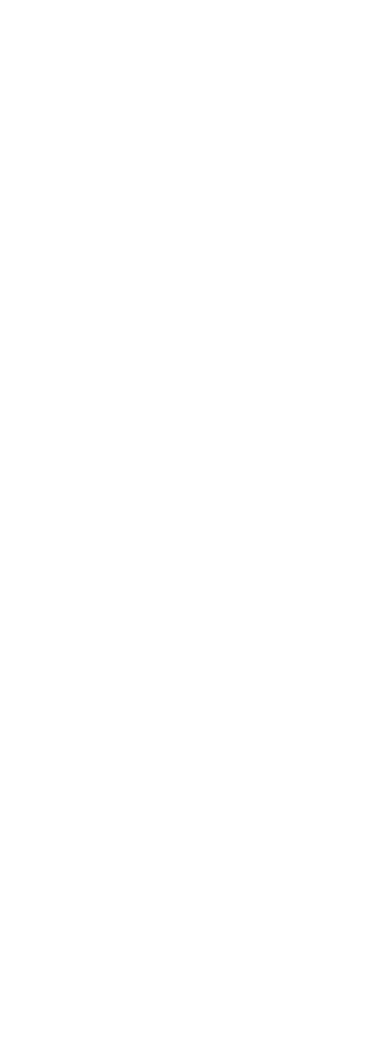
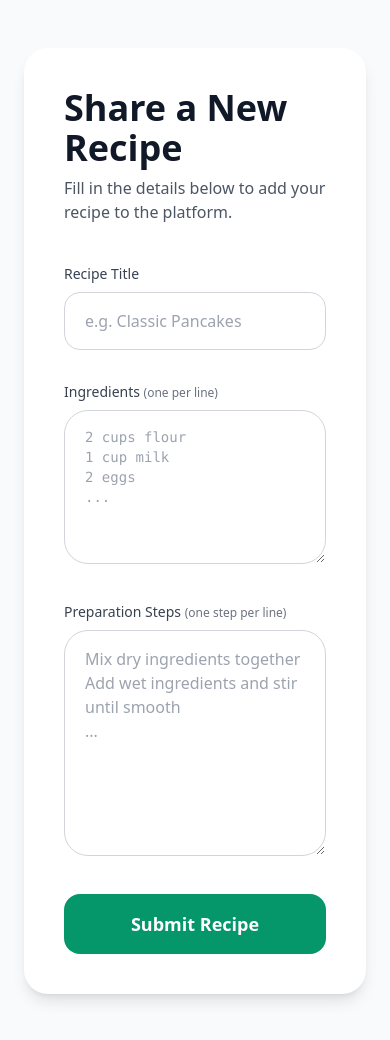
Before and after one commit to assaawin/alx-fe-reactjs, a React app in the folder recipe-sharing-platform/: page /add-recipe in a window 390 px wide. Before the commit this address had no page. Before the commit the page ends 844 px from the top, so only its background shows below. Built offline with nearby package versions, Linux system fonts and the light colour scheme; the HTML template or start-up script is replaced by a standard one.

Commit message:
Task 3: Add responsive Add Recipe Form with validation and Tailwind styling

```diff
--- a/recipe-sharing-platform/src/App.jsx
+++ b/recipe-sharing-platform/src/App.jsx
@@ -1,6 +1,7 @@
 import { BrowserRouter as Router, Routes, Route } from "react-router-dom";
 import HomePage from "./components/HomePage";
 import RecipeDetail from "./components/RecipeDetail";
+import AddRecipeForm from "./components/AddRecipeForm";
 
 function App() {
   return (
@@ -8,6 +9,7 @@
       <Routes>
         <Route path="/" element={<HomePage />} />
         <Route path="/recipe/:id" element={<RecipeDetail />} />
+        <Route path="/add-recipe" element={<AddRecipeForm />} />
       </Routes>
     </Router>
   );
--- /dev/null
+++ b/recipe-sharing-platform/src/components/AddRecipeForm.jsx
@@ -0,0 +1,145 @@
+import { useState } from 'react';
+import { useNavigate } from 'react-router-dom';
+
+const AddRecipeForm = () => {
+  const navigate = useNavigate();
+
+  const [formData, setFormData] = useState({
+    title: '',
+    ingredients: '',
+    instructions: ''
+  });
+
+  const [errors, setErrors] = useState({});
+  const [submitted, setSubmitted] = useState(false);
+
+  const handleChange = (e) => {
+    const { name, value } = e.target;
+    setFormData(prev => ({ ...prev, [name]: value }));
+    // Clear error when user starts typing
+    if (errors[name]) {
+      setErrors(prev => ({ ...prev, [name]: '' }));
+    }
+  };
+
+  const validateForm = () => {
+    const newErrors = {};
+
+    if (!formData.title.trim()) newErrors.title = 'Recipe title is required';
+    if (!formData.ingredients.trim()) newErrors.ingredients = 'Ingredients are required';
+    if (!formData.instructions.trim()) newErrors.instructions = 'Preparation steps are required';
+
+    // Optional: Check at least 2 ingredients (split by new line)
+    const ingredientList = formData.ingredients.trim().split('\n').filter(line => line.trim() !== '');
+    if (ingredientList.length < 2) {
+      newErrors.ingredients = 'Please add at least 2 ingredients (one per line)';
+    }
+
+    setErrors(newErrors);
+    return Object.keys(newErrors).length === 0;
+  };
+
+  const handleSubmit = (e) => {
+    e.preventDefault();
+
+    if (validateForm()) {
+      // For now, log to console (you can later connect to state or backend)
+      console.log('New Recipe Submitted:', {
+        ...formData,
+        ingredients: formData.ingredients.trim().split('\n').filter(line => line.trim() !== ''),
+        instructions: formData.instructions.trim().split('\n').filter(line => line.trim() !== '')
+      });
+
+      setSubmitted(true);
+
+      // Reset form and redirect after 2 seconds
+      setTimeout(() => {
+        navigate('/');
+      }, 2000);
+    }
+  };
+
+  return (
+    <div className="min-h-screen bg-gray-50 py-12">
+      <div className="max-w-2xl mx-auto px-6">
+        <div className="bg-white rounded-3xl shadow-lg p-10">
+          <h1 className="text-4xl font-bold text-gray-900 mb-2">Share a New Recipe</h1>
+          <p className="text-gray-600 mb-10">Fill in the details below to add your recipe to the platform.</p>
+
+          {submitted ? (
+            <div className="bg-emerald-50 border border-emerald-200 rounded-2xl p-8 text-center">
+              <div className="text-6xl mb-4">🎉</div>
+              <h2 className="text-2xl font-semibold text-emerald-700 mb-2">Recipe Submitted Successfully!</h2>
+              <p className="text-gray-600">Thank you! Redirecting to home page...</p>
+            </div>
+          ) : (
+            <form onSubmit={handleSubmit} className="space-y-8">
+              {/* Title */}
+              <div>
+                <label className="block text-sm font-medium text-gray-700 mb-2">
+                  Recipe Title
+                </label>
+                <input
+                  type="text"
+                  name="title"
+                  value={formData.title}
+                  onChange={handleChange}
+                  className={`w-full px-5 py-4 border rounded-2xl focus:outline-none focus:ring-2 focus:ring-emerald-500 transition-all ${
+                    errors.title ? 'border-red-500' : 'border-gray-300'
+                  }`}
+                  placeholder="e.g. Classic Pancakes"
+                />
+                {errors.title && <p className="text-red-500 text-sm mt-2">{errors.title}</p>}
+              </div>
+
+              {/* Ingredients */}
+              <div>
+                <label className="block text-sm font-medium text-gray-700 mb-2">
+                  Ingredients <span className="text-gray-500 text-xs">(one per line)</span>
+                </label>
+                <textarea
+                  name="ingredients"
+                  value={formData.ingredients}
+                  onChange={handleChange}
+                  rows="6"
+                  className={`w-full px-5 py-4 border rounded-3xl focus:outline-none focus:ring-2 focus:ring-emerald-500 transition-all font-mono text-sm ${
+                    errors.ingredients ? 'border-red-500' : 'border-gray-300'
+                  }`}
+                  placeholder="2 cups flour&#10;1 cup milk&#10;2 eggs&#10;..."
+                />
+                {errors.ingredients && <p className="text-red-500 text-sm mt-2">{errors.ingredients}</p>}
+              </div>
+
+              {/* Instructions */}
+              <div>
+                <label className="block text-sm font-medium text-gray-700 mb-2">
+                  Preparation Steps <span className="text-gray-500 text-xs">(one step per line)</span>
+                </label>
+                <textarea
+                  name="instructions"
+                  value={formData.instructions}
+                  onChange={handleChange}
+                  rows="8"
+                  className={`w-full px-5 py-4 border rounded-3xl focus:outline-none focus:ring-2 focus:ring-emerald-500 transition-all ${
+                    errors.instructions ? 'border-red-500' : 'border-gray-300'
+                  }`}
+                  placeholder="Mix dry ingredients together&#10;Add wet ingredients and stir until smooth&#10;..."
+                />
+                {errors.instructions && <p className="text-red-500 text-sm mt-2">{errors.instructions}</p>}
+              </div>
+
+              <button
+                type="submit"
+                className="w-full bg-emerald-600 hover:bg-emerald-700 text-white font-semibold py-4 rounded-2xl text-lg transition-all active:scale-95"
+              >
+                Submit Recipe
+              </button>
+            </form>
+          )}
+        </div>
+      </div>
+    </div>
+  );
+};
+
+export default AddRecipeForm;
--- a/recipe-sharing-platform/src/components/HomePage.jsx
+++ b/recipe-sharing-platform/src/components/HomePage.jsx
@@ -13,13 +13,23 @@
   return (
     <div className="min-h-screen bg-gray-50">
       <header className="bg-emerald-600 text-white py-12">
-        <div className="max-w-7xl mx-auto px-6 text-center">
+        <div className="max-w-7xl mx-auto px-6 flex flex-col md:flex-row items-center justify-between">
+          <div className="text-center md:text-left mb-6 md:mb-0">
             <h1 className="text-5xl font-bold mb-4">
               🍳 Recipe Sharing Platform
             </h1>
             <p className="text-xl text-emerald-100">
               Discover, share, and cook amazing recipes
             </p>
+          </div>
+
+          <a
+            href="/add-recipe"
+            className="bg-white text-emerald-700 hover:bg-emerald-50 font-semibold px-8 py-4 rounded-2xl text-lg transition-all flex items-center gap-3 shadow-lg"
+          >
+            <span className="text-2xl">+</span>
+            Add New Recipe
+          </a>
         </div>
       </header>
 
```
Lines whose indentation alone changed are shown as unchanged.
